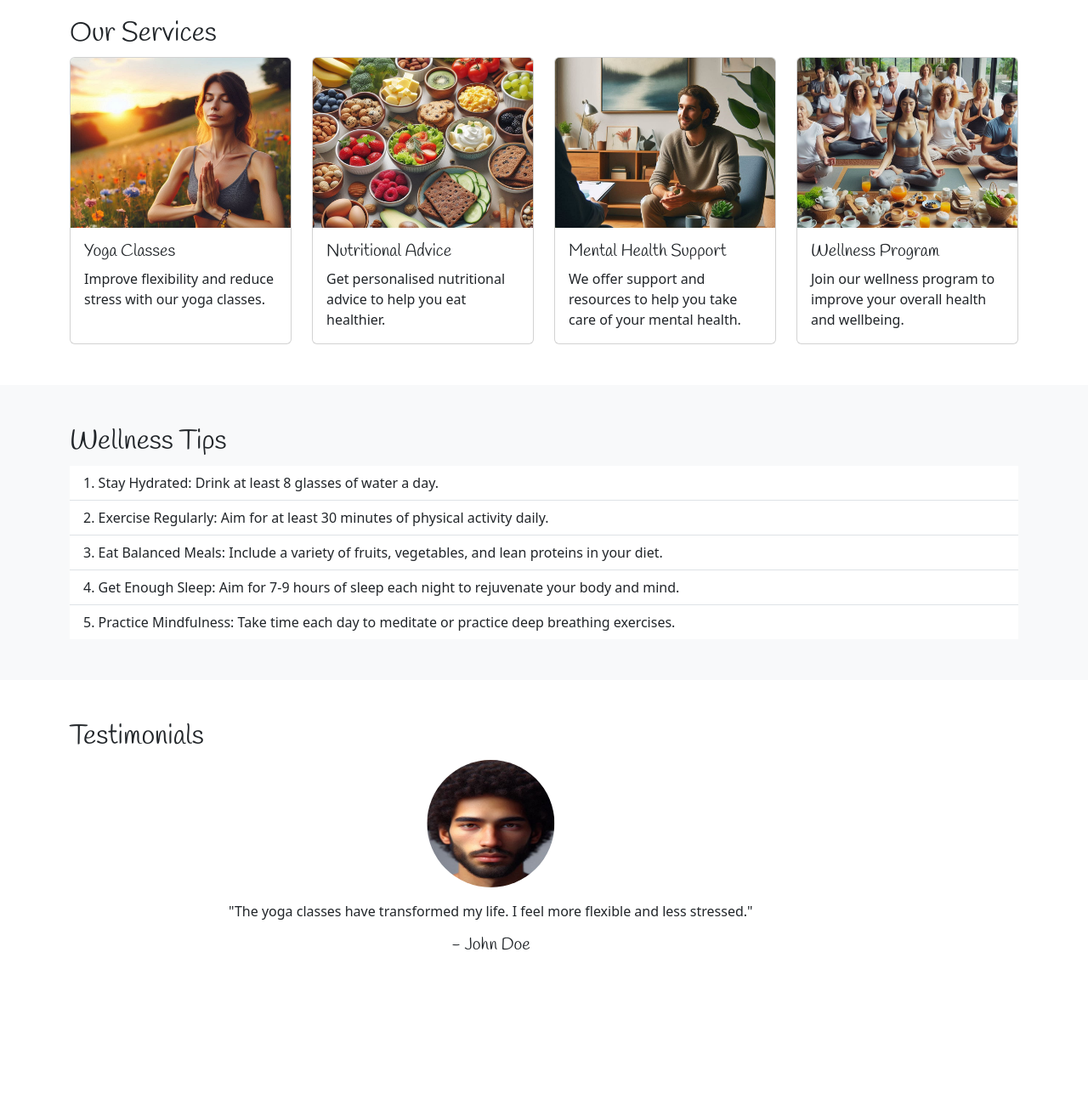
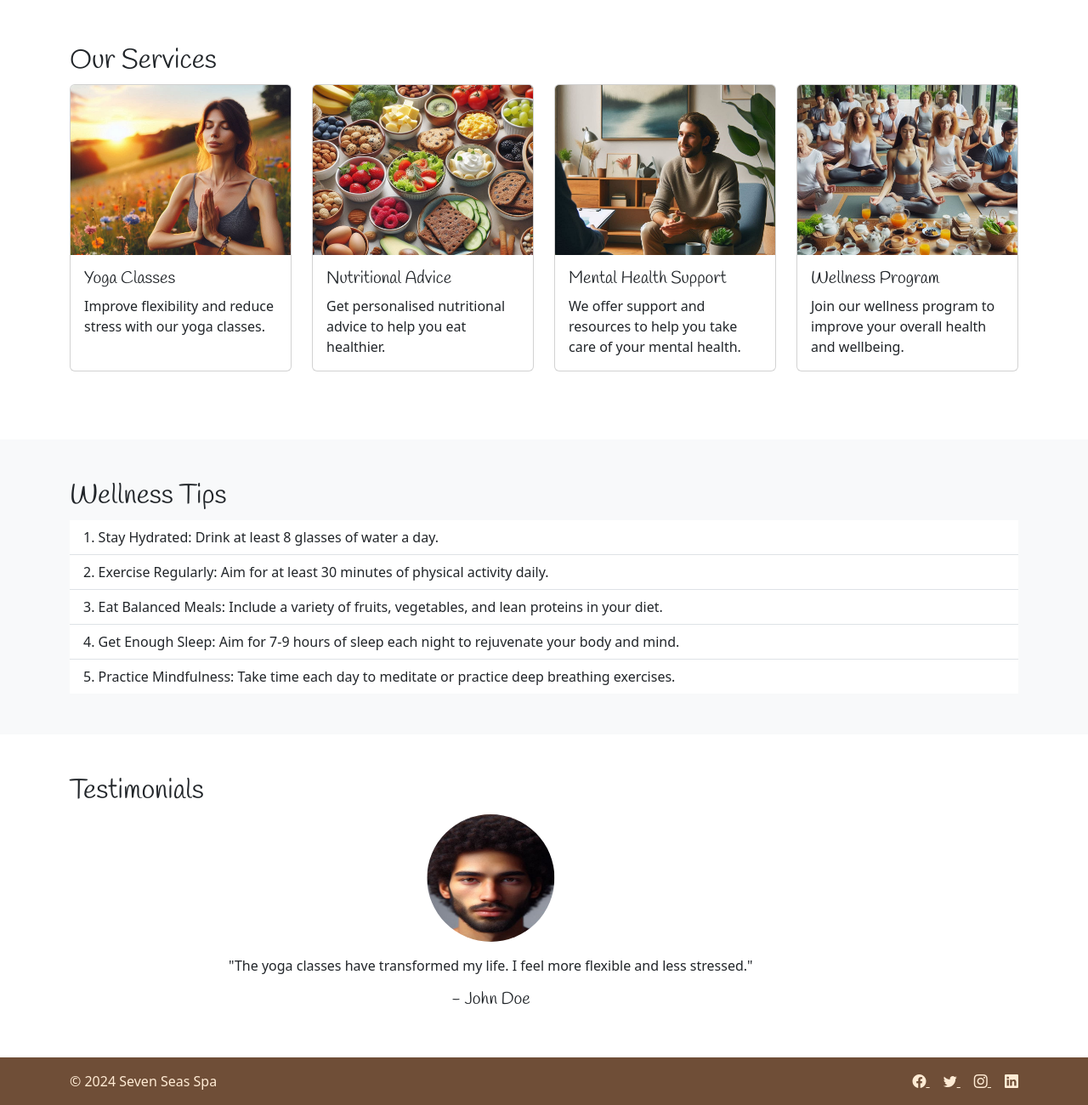
Before and after one commit to NickOcaz/Seven-Seas-Spa, a plain HTML site: page index.html in a window 1280 px wide. Shown: the part 884-2184 px from the top of the page at 85% size. Before the commit the page ends 2064 px from the top, so only its background shows below. Drawn offline with nearby package versions, Linux system fonts and the light colour scheme.

Commit message:
Update index.html with footer section and contact form

```diff
--- a/index.html
+++ b/index.html
@@ -9,6 +9,9 @@
     <link href="https://fonts.googleapis.com/css2?family=Handlee&display=swap" rel="stylesheet">
     <title>Seven Seas Spa</title>
     <style>
+        body {
+            background-color: #ffffff;
+        }
         .navbar-nav .nav-link {
             color: #3b2f2f !important;
         }
@@ -25,7 +28,10 @@
         .hero h1 {
             font-family: 'Handlee', cursive;
         }
-
+        .main-content {
+            margin-top: 2rem;
+            margin-bottom: 2rem;
+        }
         h2,
         h5 {
             font-family: 'Handlee', cursive;
@@ -75,9 +81,9 @@
             </div>
         </div>
     </section>
-<!-- #region -->
+
+    <div class="main-content">
         <section class="py-5">
-
             <div class="container">
                 <h2>Our Services</h2>
                 <div class="row row-cols-1 row-cols-md-2 row-cols-lg-4 g-4">
@@ -120,6 +126,7 @@
                 </div>
             </div>
         </section>
+    </div>
 
     <section class="py-5 bg-light">
         <div class="container">
@@ -178,9 +185,31 @@
             </div>
         </div>
     </section>
+
     <script src="https://cdn.jsdelivr.net/npm/bootstrap@5.3.3/dist/js/bootstrap.bundle.min.js"
         integrity="sha384-YvpcrYf0tY3lHB60NNkmXc5s9fDVZLESaAA55NDzOxhy9GkcIdslK1eN7N6jIeHz"
         crossorigin="anonymous"></script>
+
+    <footer class="py-3" style="background-color: #6f4e37;">
+        <div class="container d-flex justify-content-between align-items-center">
+            <span style="color: #ffebd4;">© 2024 Seven Seas Spa</span>
+            <div>
+                <a href="https://facebook.com" target="_blank" aria-label="Visit our Facebook page" style="color: #ffebd4;" class="me-3">
+                    <i class="bi bi-facebook"></i>
+                </a>
+                <a href="https://twitter.com" target="_blank" aria-label="Visit our Twitter page" style="color: #ffebd4;" class="me-3">
+                    <i class="bi bi-twitter"></i>
+                </a>
+                <a href="https://instagram.com" target="_blank" aria-label="Visit our Instagram page" style="color: #ffebd4;" class="me-3">
+                    <i class="bi bi-instagram"></i>
+                </a>
+                <a href="https://linkedin.com" target="_blank" aria-label="Visit our Linkedin page" style="color: #ffebd4;">
+                    <i class="bi bi-linkedin"></i>
+                </a>
+            </div>
+        </div>
+    </footer>
+    <link rel="stylesheet" href="https://cdnjs.cloudflare.com/ajax/libs/bootstrap-icons/1.8.1/font/bootstrap-icons.min.css">
 </body>
 
 </html>
```
Lines whose indentation alone changed are shown as unchanged.
